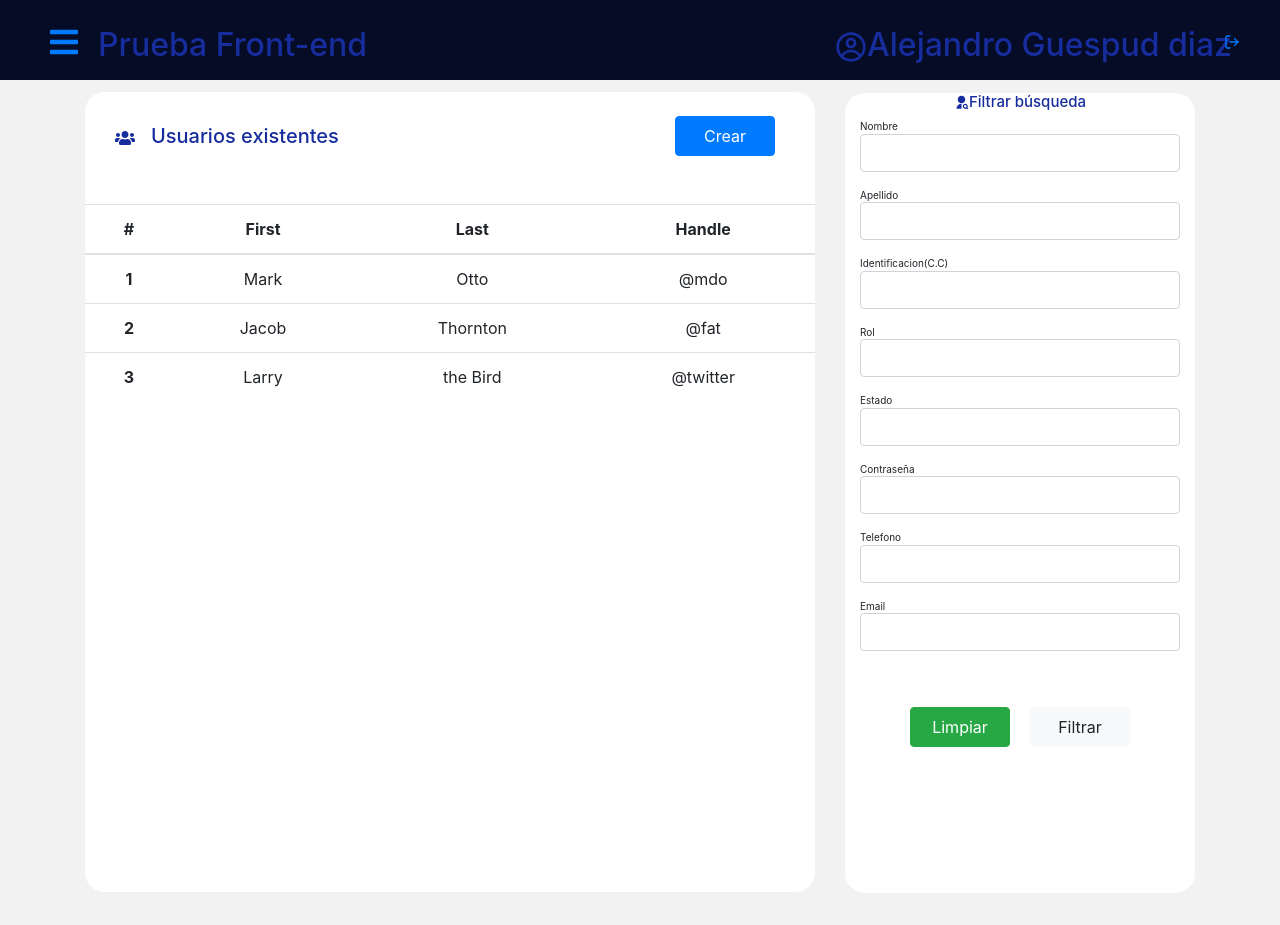
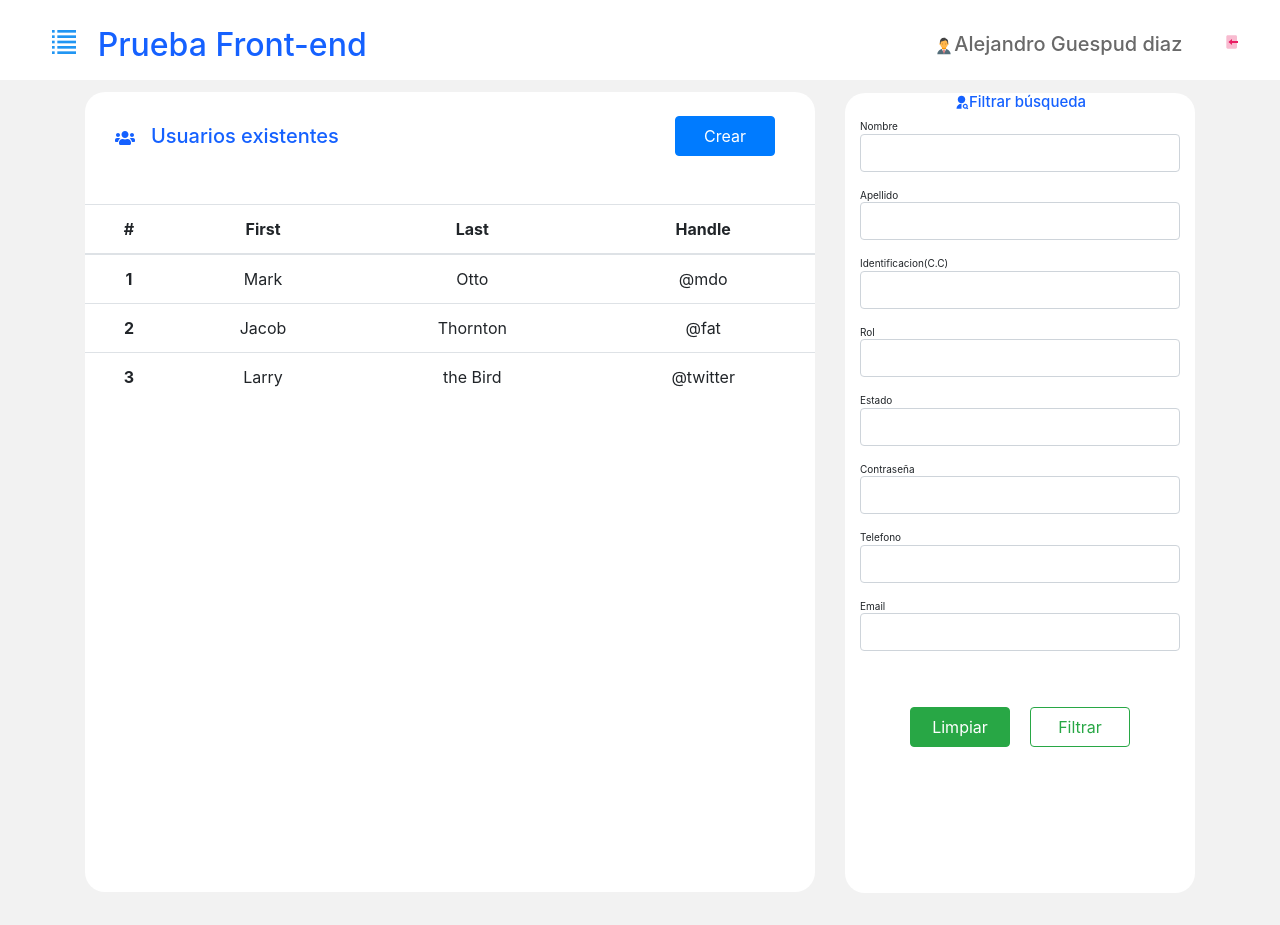
Before and after one commit to Guespud/PruebaReact, a React (Create React App) app: page /usuario in a window 1280 px wide. Built offline with nearby package versions, Linux system fonts and the light colour scheme.

Commit message:
cambios css general

```diff
--- a/src/paginas/createUser/CreateUser.css
+++ b/src/paginas/createUser/CreateUser.css
@@ -1,6 +1,6 @@
 .txt-usuarios {
   margin-top: 2rem;
-  color: rgb(23, 45, 157);
+  color: rgb(21,97,255);
   float: left;
   margin-left: 30px;
   margin-bottom: 3rem;
@@ -9,7 +9,7 @@
 
 .btn-create {
   float: right;
-  background-color: rgb(23, 45, 157);
+  background-color: rgb(21,97,255);
   width: 100px;
   height: 40px;
   margin-right: 40px;
--- a/src/paginas/filtro/UserFiltro.css
+++ b/src/paginas/filtro/UserFiltro.css
@@ -13,28 +13,25 @@
   margin-bottom: 1rem;
 }
 
-.input-filtro {
-}
-
 .input-txt-filtro {
   font-size: 10px;
   float: left;
   margin-bottom: -0.5px;
 }
 
-.tittle-txt-filtro{
+.tittle-txt-filtro {
   font-size: 15px;
-    color: rgb(23, 45, 157);
+  color: rgb(21,97,255);
 }
 
-.btn-limpiar{
+.btn-limpiar {
   float: left;
   margin-left: 50px;
   width: 100px;
   height: 40px;
 }
 
-.btn-filtrar{
+.btn-filtrar {
   float: right;
   margin-right: 50px;
   width: 100px;
--- a/src/paginas/filtro/UserFiltro.js
+++ b/src/paginas/filtro/UserFiltro.js
@@ -70,7 +70,7 @@ const UserFiltro = () => {
           <Button className="btn-limpiar" variant="success" type="submit">
             Limpiar
           </Button>
-          <Button className="btn-filtrar" variant="light" type="submit">
+          <Button className="btn-filtrar" variant="outline-success" type="submit">
             Filtrar
           </Button>
         </div>
--- a/src/paginas/navbar/Navbar.css
+++ b/src/paginas/navbar/Navbar.css
@@ -1,5 +1,5 @@
 .navbar {
-    background-color: #060b26;
+    background-color: white;
     min-height: 10vh;
     display: flex;
     justify-content: start;
@@ -72,17 +72,19 @@
   }
 
   .prueba-txt{
-      color: rgb(23, 45, 157);
+      color: rgb(21,97,255);
       text-align: left;
-      margin-left: -450px;
+      margin-left: -550px;
       margin-bottom: -10px;
   }
 
-  .profile-txt{
-      color: rgb(23, 45, 157);
+  .prueba-txt-usuario{
+      color:dimgrey;
       text-align: left;
-      margin-right: -500px;
-      margin-bottom: -10px;
+      font-size: 20px;
+      margin-right: -550px;
+      margin-bottom: -7px;
+      margin-top: 1px;
   }
 
   .btn-logout{
--- a/src/paginas/navbar/Navbar.js
+++ b/src/paginas/navbar/Navbar.js
@@ -1,8 +1,6 @@
 import React, { useState } from "react";
 import * as FaIcons from 'react-icons/fa';
-import * as AiIcons from 'react-icons/ai';
-import * as FiIcons from 'react-icons/fi';
-import * as CgIcons from 'react-icons/cg';
+import * as FcIcons from 'react-icons/fc';
 import { Link } from 'react-router-dom';
 import { SidebarData } from './sidebar';
 import './Navbar.css';
@@ -18,17 +16,17 @@ const NavbarMenu = () => {
       <IconContext.Provider value={{ color: "#fff" }}>
         <div className="navbar">
           <Link to="#" className="menu-bars">
-            <FaIcons.FaBars onClick={showSidebar} />
+            <FcIcons.FcList onClick={showSidebar} />
           </Link>
           <h2 className="prueba-txt">Prueba Front-end </h2>
-          <h2 className="profile-txt"><CgIcons.CgProfile/>Alejandro Guespud diaz  </h2>
-          <button className="btn btn-link btn-logout" ><FiIcons.FiLogOut/></button>
+          <h2 className="prueba-txt-usuario"><FcIcons.FcBusinessman/>Alejandro Guespud diaz  </h2>
+          <button className="btn btn-link btn-logout" ><FcIcons.FcImport/></button>
         </div>
         <nav className={sidebar ? "nav-menu active" : "nav-menu"}>
           <ul className="nav-menu-items" onClick={showSidebar}>
             <li className="navbar-toggle">
               <Link to="#" className="menu-bars">
-                <AiIcons.AiOutlineClose />
+                <FcIcons.FcList />
               </Link>
             </li>
             {SidebarData.map((item, index) => {
```
Lines whose indentation alone changed are shown as unchanged.
